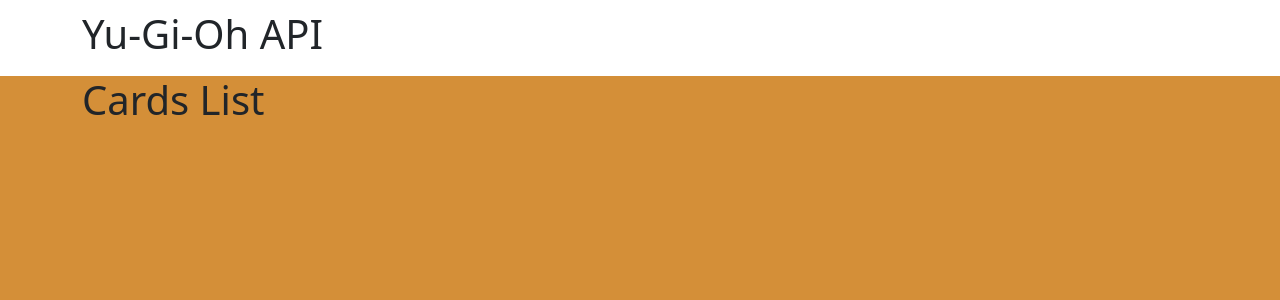
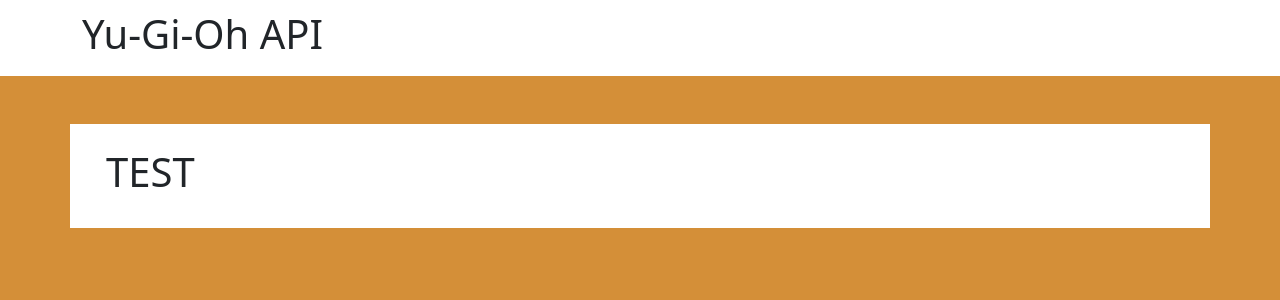
Before and after one commit to umbertofaenza/vite-yu-gi-oh, a Vue app: page / in a window 1280 px wide. Shown: the top 300 px of the page. Built offline with nearby package versions, Linux system fonts and the light colour scheme.

Commit message:
feat: add temporary structure for cards

```diff
--- a/src/components/AppMain.vue
+++ b/src/components/AppMain.vue
@@ -8,9 +8,7 @@
 
 <template>
   <main>
-    <div class="container">
-      <CardsList />
-    </div>
+    <CardsList />
   </main>
 </template>
 
--- a/src/components/CardsList.vue
+++ b/src/components/CardsList.vue
@@ -1,7 +1,17 @@
 <script></script>
 
 <template>
-  <h1>Cards List</h1>
+  <div class="container py-5">
+    <div class="row p-4 row-cols-2 row-cols-md-3 row-cols-lg-5">
+      <div class="col single-card">
+        <h1>TEST</h1>
+      </div>
+    </div>
+  </div>
 </template>
 
-<style lang="scss" scoped></style>
+<style lang="scss" scoped>
+.row {
+  background-color: #fff;
+}
+</style>
```
